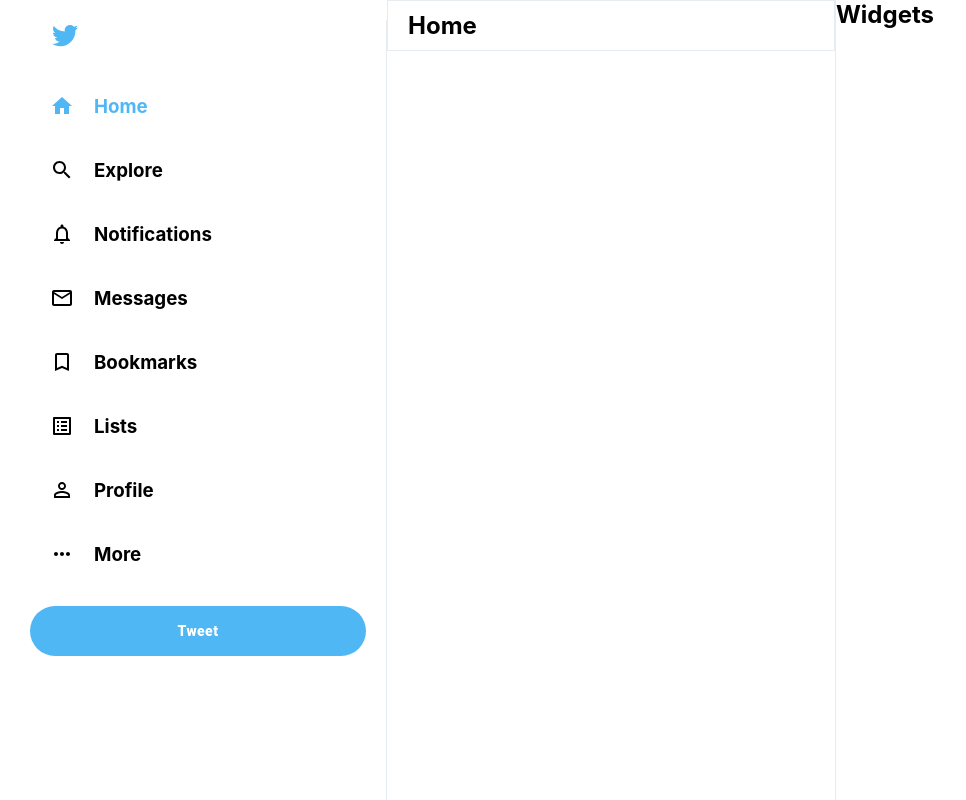
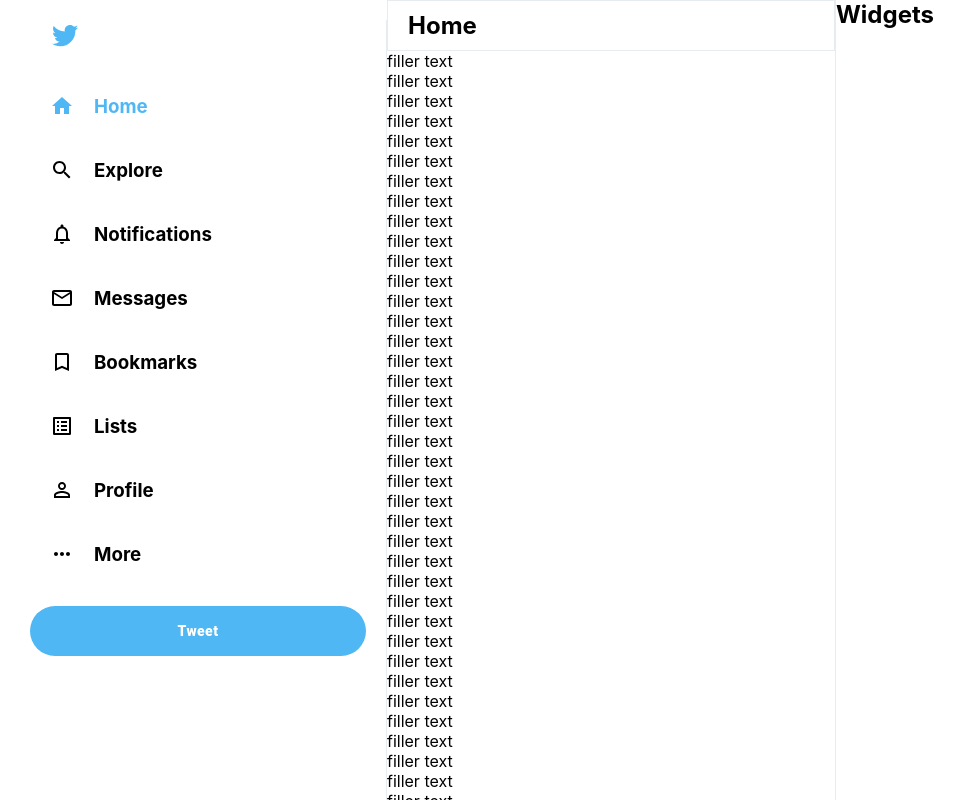
Before and after one commit to EDowning2000/TwitterClone, a React (Create React App) app in the folder client/: page / in a window 1280 px wide. Shown: the whole page, without its empty margins (0-966 px from the left). Built offline with nearby package versions, Linux system fonts and the light colour scheme.

Commit message:
hid the scroll bar on the feed so its not ugly af

```diff
--- a/client/src/components/Feed.css
+++ b/client/src/components/Feed.css
@@ -3,6 +3,7 @@
   border-right: 1px solid var(--twitterBackground);
   min-width: fit-content;
   overflow-y: scroll;
+
 }
 .header{
   position: sticky;
@@ -12,3 +13,6 @@
   border: 1px solid var(--twitterBackground);
   padding: 10px 20px;
 }
+.feed::-webkit-scrollbar{
+  display: none;
+}
--- a/client/src/components/Feed.js
+++ b/client/src/components/Feed.js
@@ -5,6 +5,58 @@ function Feed (){
   return (
     <div className="feed">
       <h2 className='header'>Home</h2>
+      <div>filler text</div>
+      <div>filler text</div>
+      <div>filler text</div>
+      <div>filler text</div>
+      <div>filler text</div>
+      <div>filler text</div>
+      <div>filler text</div>
+      <div>filler text</div>
+      <div>filler text</div>
+      <div>filler text</div>
+      <div>filler text</div>
+      <div>filler text</div>
+      <div>filler text</div>
+      <div>filler text</div>
+      <div>filler text</div>
+      <div>filler text</div>
+      <div>filler text</div>
+      <div>filler text</div>
+      <div>filler text</div>
+      <div>filler text</div>
+      <div>filler text</div>
+      <div>filler text</div>
+      <div>filler text</div><div>filler text</div>
+      <div>filler text</div>
+      <div>filler text</div>
+      <div>filler text</div>
+      <div>filler text</div>
+      <div>filler text</div>
+      <div>filler text</div>
+      <div>filler text</div>
+      <div>filler text</div>
+      <div>filler text</div>
+      <div>filler text</div>
+      <div>filler text</div>
+      <div>filler text</div>
+      <div>filler text</div>
+      <div>filler text</div>
+      <div>filler text</div>
+      <div>filler text</div>
+      <div>filler text</div>
+      <div>filler text</div>
+      <div>filler text</div>
+      <div>filler text</div>
+      <div>filler text</div>
+      <div>filler text</div>
+      <div>filler text</div>
+      <div>filler text</div>
+      <div>filler text</div>
+      <div>filler text</div>
+      <div>filler text</div><div>filler text</div>
+
+
 
     </div>
   )
```
Also changed, not shown: client/src/components/Widgets.js (+4 -4 lines).
